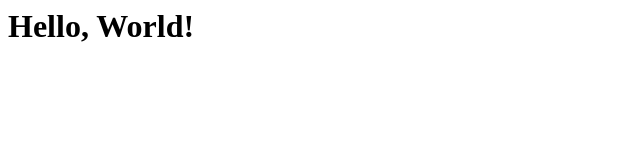
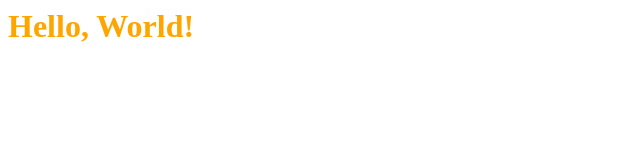
Before and after one commit to wizwoz414/acmecorp-hello-world, a plain HTML site: page static-html/index.html in a window 1280 px wide. Shown: the whole page, without its empty margins (0-640 px from the left). Drawn offline with Linux system fonts and the light colour scheme.

Commit message:
Made the title orangewq

```diff
--- a/static-html/index.html
+++ b/static-html/index.html
@@ -1 +1 @@
-<h1>Hello, World!</h1>
+<h1 style="color:Orange">Hello, World!</h1>
```
